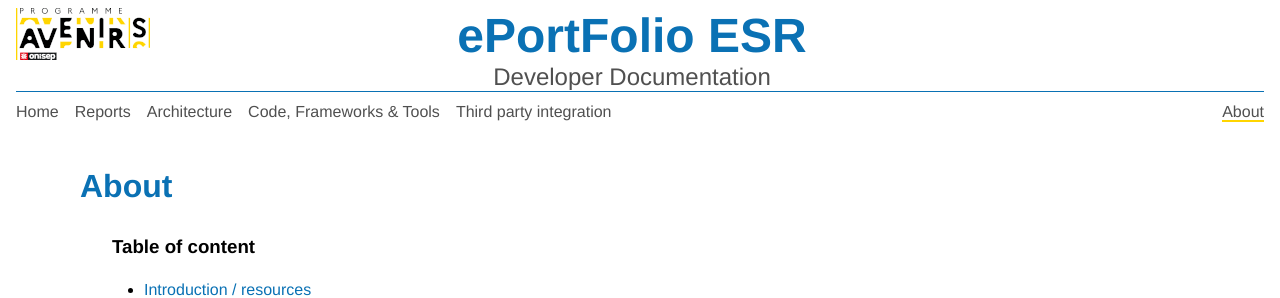
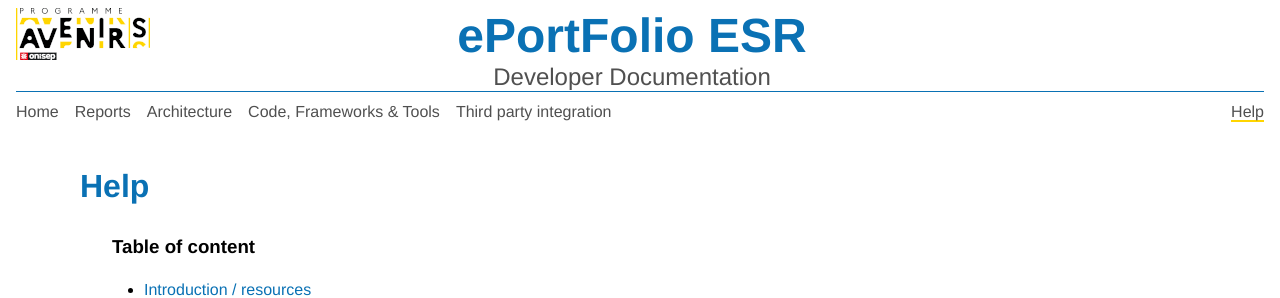
Before and after one commit to giraudin/dev-doc, a Jekyll site: the page built from pages/help/help.markdown, in a window 1280 px wide. Shown: the top 298 px of the page. Built offline with Jekyll 4.4.1, drawn with Linux system fonts in a browser that asks for light colours.

Commit message:
refactor: about renamed to help

```diff
--- a/index.markdown
+++ b/index.markdown
@@ -14,7 +14,7 @@ The aim of this site is to bring together and share all the information relating
 - Meeting reports.
 - Frameworks, libraries, tools and good practices.
 - Third party integration: sytems, norms and communication protocols.
-- Technical information relating to the construction of this site can be found in the [about section.]({{'about' | relative_url}})
+- Technical information relating to the construction of this site can be found in the [help section.]({{'help' | relative_url}})
 
 <br/>
 <br/>
--- a/pages/about/about.markdown
+++ b/pages/help/help.markdown
@@ -1,7 +1,7 @@
 ---
 layout: page
-title: About
-permalink: /about/
+title: Help
+permalink: /help
 is_menu_entry: true
 position: right
 ---
```
